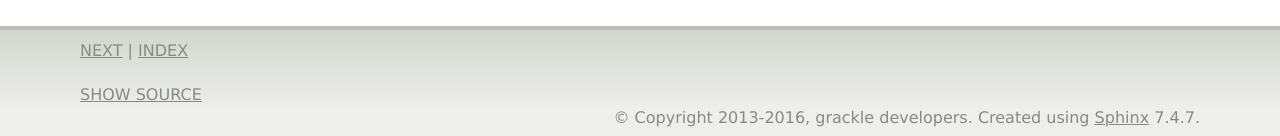
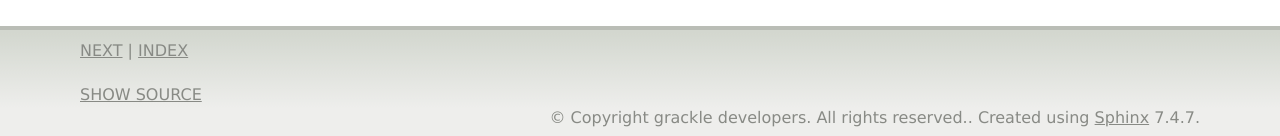
Before and after one commit to grackle-project/grackle, a Sphinx documentation site: the page built from doc/source/index.rst, in a window 1280 px wide and 900 px high, scrolled down 1557 px. Shown: the part 761-897 px from the top of the window. Built offline with Sphinx 7.4.7, drawn with Linux system fonts in a browser that asks for light colours; some of the changed text lies outside the part shown.

```diff
--- a/doc/source/Integration.rst
+++ b/doc/source/Integration.rst
@@ -323,9 +323,9 @@ and pointers to all field arrays.
 
 .. c:var:: gr_float* grid_dx
 
-   This is the grid cell width in c:data:`length_units`. This is currently
+   This is the grid cell width in :c:data:`length_units`. This is currently
    used only in computing approximate H2 self-shielding when H2 is tracked
-   (c:data:`primordial_chemistry` >= 2) and c:data:`H2_self_shielding` is
+   (:c:data:`primordial_chemistry` >= 2) and :c:data:`H2_self_shielding` is
    set to 1.
 
 .. c:var:: gr_float* density
--- a/doc/source/conf.py
+++ b/doc/source/conf.py
@@ -41,16 +41,16 @@ master_doc = 'index'
 
 # General information about the project.
 project = u'grackle'
-copyright = u'2013-2016, grackle developers'
+copyright = u'grackle developers. All rights reserved.'
 
 # The version info for the project you're documenting, acts as replacement for
 # |version| and |release|, also used in various other places throughout the
 # built documents.
 #
 # The short X.Y version.
-version = '3.0'
+version = '3.1'
 # The full version, including alpha/beta/rc tags.
-release = '3.0'
+release = '3.1.dev1'
 
 # The language for content autogenerated by Sphinx. Refer to documentation
 # for a list of supported languages.
```
